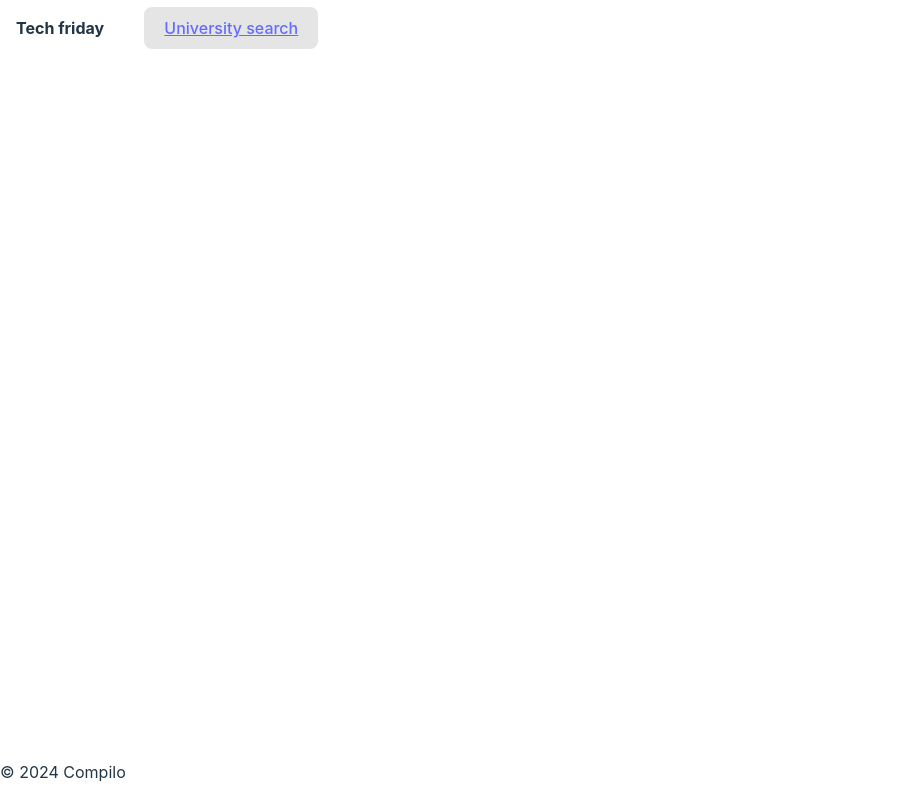
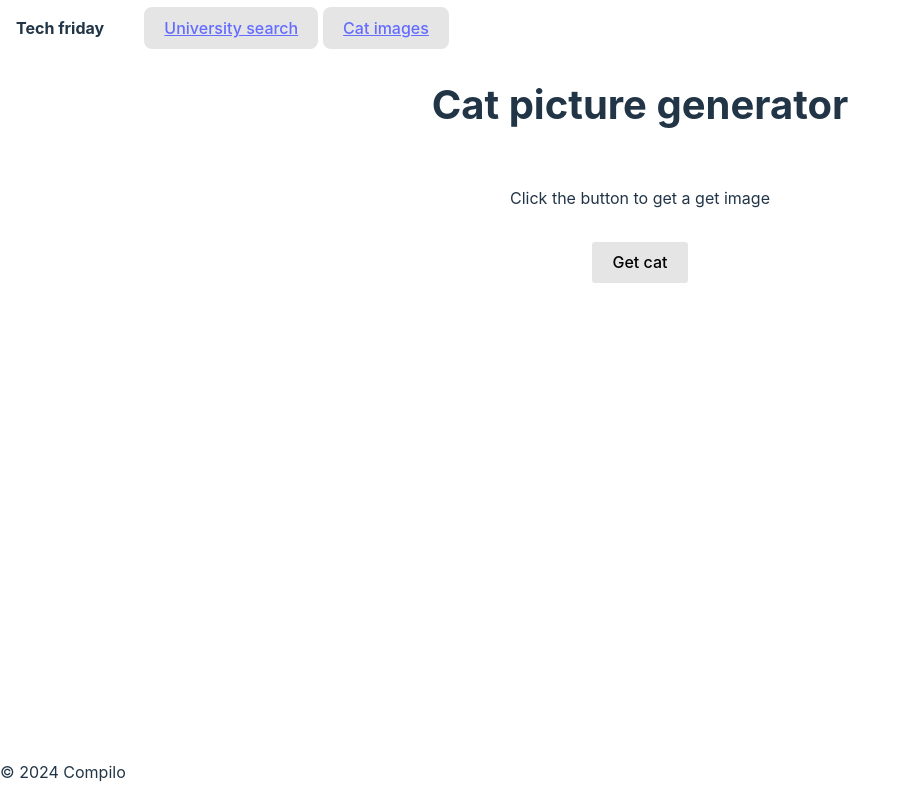
Before and after one commit to Moesera/NewsCom, a Svelte app: page /cats in a window 1280 px wide. Shown: the whole page, without its empty margins (0-910 px from the left). Built offline with nearby package versions, Linux system fonts and the light colour scheme.

Commit message:
cat image generator

```diff
--- a/src/App.svelte
+++ b/src/App.svelte
@@ -2,16 +2,14 @@
   import { Router, Route } from 'svelte-routing';
 
   import Layout from './lib/components/layout/_layout.svelte';
-  import About from './routes/about/About.svelte';
   import Home from './routes/home/Home.svelte';
-  import News from './routes/news/News.svelte';
+  import Cats from './routes/cats/Cats.svelte';
 </script>
 
 <Router>
   <Layout>
     <Route path="/" component={Home}></Route>
-    <Route path="/news" component={News}></Route>
-    <Route path="/about" component={About}></Route>
+    <Route path="/cats" component={Cats}></Route>
 </Layout>
 </Router>
 
--- a/src/lib/components/layout/Nav.svelte
+++ b/src/lib/components/layout/Nav.svelte
@@ -5,8 +5,7 @@
 <nav>
   <ul>
     <Link to="/" class="nav-link" >University search</Link>
-    <!-- <Link to="/news">Civis Search</Link> -->
-    <!-- <Link to="/about">About</Link> -->
+    <Link to="/cats" class="nav-link" >Cat images</Link>
   </ul>
 </nav>
 
--- a/src/routes/about/About.svelte
+++ /dev/null
@@ -1,13 +0,0 @@
-<script>
-  // Add any necessary script logic here
-</script>
-
-<h1>About Page</h1>
-
-<p>Welcome to the About page!</p>
-
-<!-- Add any additional content or components here -->
-
-<style>
-  /* Add any necessary styles here */
-</style>
--- /dev/null
+++ b/src/routes/cats/Cats.svelte
@@ -0,0 +1,30 @@
+<script>
+    var catsUrl = "";
+    var imgClass = "hidden";
+    var catBtnTxt = "Get cat";
+
+    async function catFetch() {
+        var randomNumber = Math.floor(Math.random() * 1000);
+        catsUrl = "https://cataas.com/cat?random=" + randomNumber;
+        imgClass = "";
+        catBtnTxt = "Get new cat";
+    }
+</script>
+
+<h1>Cat picture generator</h1>
+
+<p>Click the button to get a get image</p>
+
+<section>
+    <button on:click={catFetch}>{catBtnTxt}</button>
+</section>
+
+<section>
+    <img src={catsUrl} alt="a cat" class={imgClass} />
+</section>
+
+<style>
+    .hidden {
+        display: none;
+    }
+</style>
--- a/src/routes/news/News.svelte
+++ /dev/null
@@ -1,7 +0,0 @@
-<script>
-  // Add any necessary script logic here
-</script>
-
-<h1>News Page</h1>
-
-<p>Welcome to the News page!</p>
```
